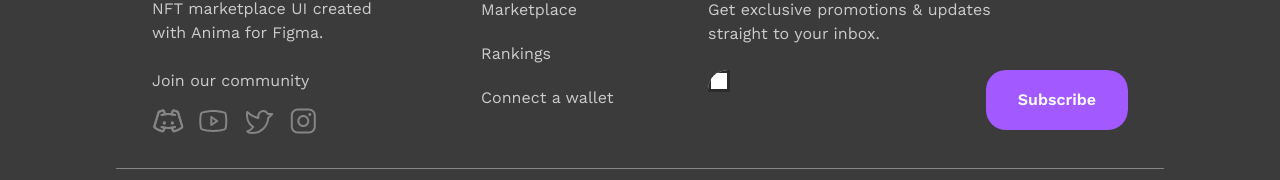
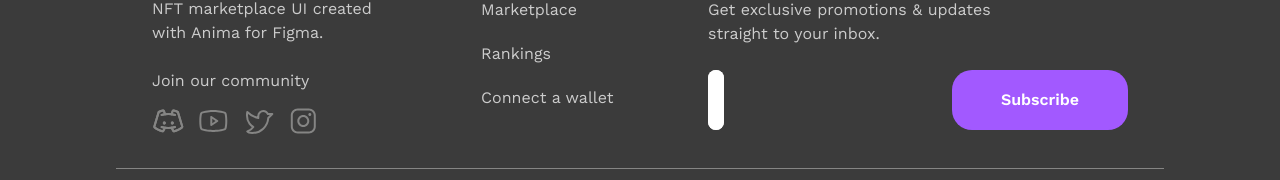
Before and after one commit to asztonski/nextjs-shop-demo, a Next.js app: page / in a window 1280 px wide. Shown: the part 867-1047 px from the top of the page. Built offline with nearby package versions, Linux system fonts and the light colour scheme.

Commit message:
Refactor InputGroup component styles and improve text field handling

```diff
--- a/components/ui/input/InputGroup.tsx
+++ b/components/ui/input/InputGroup.tsx
@@ -1,3 +1,5 @@
+"use client";
+
 import { Button } from "../button/Button";
 import { TextField } from "./TextField";
 
@@ -15,14 +17,17 @@ export const InputGroup = ({
   textFieldPlaceholder,
 }: InputGroupProps) => {
   return (
-    <div className="flex rounded-[20px] flex-col  gap-4 lg:gap-0 lg:flex-row w-full sm:w-3/4 lg:w-105 relative lg:h-15 overflow-x-hidden">
+    <div className="flex flex-col  gap-4 lg:gap-0 lg:flex-row w-full sm:w-3/4 lg:w-105 relative lg:h-15 overflow-hidden">
       <TextField
-        className="lg:!rounded-none h-11 lg:h-auto"
+        className="w-full h-full !border-none !rounded-[20px]"
         placeholder={textFieldPlaceholder}
         value={textFieldValue}
+        onChange={(e) => {
+          console.log(e.target.value);
+        }}
       />
       <Button
-        className="static lg:absolute text-foreground !w-auto right-0 top-0 lg:h-full justify-center lg:justify-start py-3 lead"
+        className="static lg:absolute text-foreground !w-44 right-0 top-0 lg:h-full"
         icon={buttonIcon}
       >
         {buttonText}
```
